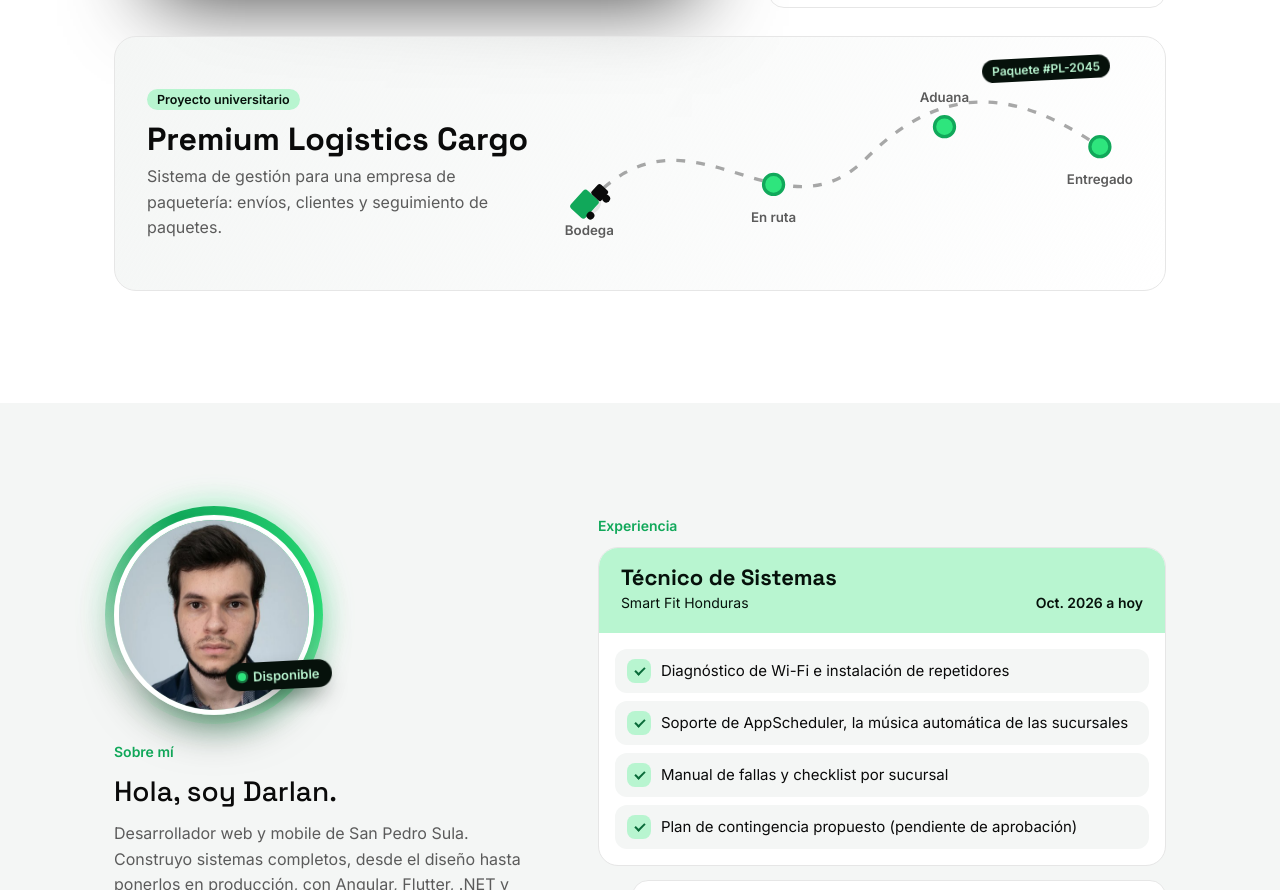
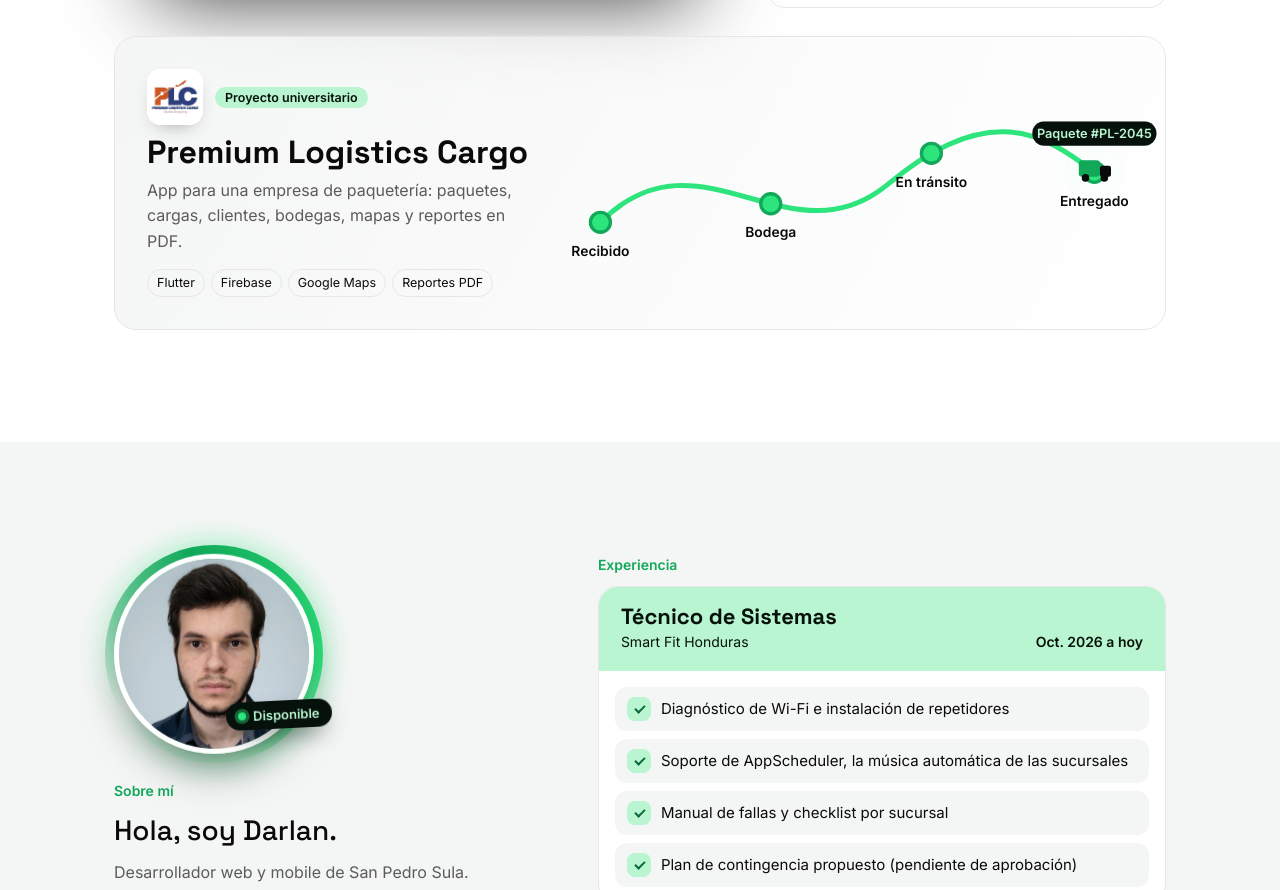
Before and after one commit to Darlangas17/Darlangas17.github.io, a plain HTML site: page index.html in a window 1280 px wide. Shown: the part 1553-2443 px from the top of the page. Drawn offline with Linux system fonts and the light colour scheme; animation ran at ten frames a second.

Commit message:
Ruta de Premium Logistics sincronizada, logo y tecnologías reales
Co-Authored-By: Claude Opus 5.5 <noreply@anthropic.com>
Claude-Session: https://claude.ai/code/session_01L6GCbx1QmLz1CjhBeFtxUN

```diff
--- a/index.html
+++ b/index.html
@@ -238,19 +238,19 @@ footer{color:var(--soft);font-size:13px;padding:28px 0 40px;text-align:center}
 .plc p{margin:0;color:var(--soft)}
 .route{position:relative;color:var(--ink)}
 .route svg{width:100%;height:auto;display:block;overflow:visible}
-.rdone{stroke-dasharray:1;stroke-dashoffset:1;animation:draw 6s ease-in-out infinite}
-@keyframes draw{0%{stroke-dashoffset:1}80%,100%{stroke-dashoffset:0}}
-.stop circle{fill:var(--bg);stroke:var(--line);stroke-width:3;transition:fill .3s}
-.stop text{font:600 12px Inter;fill:var(--soft);text-anchor:middle}
-.stop{animation:stopon 6s infinite}
-.s1{animation-delay:0s}.s2{animation-delay:1.3s}.s3{animation-delay:2.9s}.s4{animation-delay:4.6s}
-@keyframes stopon{0%,4%{--x:0}5%,95%{--x:1}}
-.s1 circle,.s2 circle,.s3 circle,.s4 circle{animation:dotlit 6s infinite;animation-delay:inherit}
-@keyframes dotlit{0%,3%{fill:var(--bg);stroke:var(--line)}6%,92%{fill:#2ee57d;stroke:#11a85a}100%{fill:var(--bg);stroke:var(--line)}}
-.truck{offset-path:path("M30 120 C120 20, 200 160, 280 80 S 430 30, 490 70");offset-rotate:auto;animation:drive 6s ease-in-out infinite}
-.truck rect,.truck circle{fill:var(--ink)}.truck rect:first-child{fill:#11a85a}
-@keyframes drive{0%{offset-distance:0%}80%,100%{offset-distance:100%}}
-.pk{position:absolute;right:4%;top:0;font:600 12px Inter;background:var(--night);color:var(--mint);padding:4px 10px;border-radius:99px;animation:bob 4s ease-in-out infinite}
+.plchead{display:flex;align-items:center;gap:12px}
+.plchead img{width:56px;height:56px;border-radius:14px;object-fit:cover;box-shadow:0 8px 20px -10px #0006;background:#fff}
+.plc .chips{margin-top:14px}
+#rsvg{width:100%;height:auto;display:block;overflow:visible}
+.rs circle{fill:var(--bg);stroke:currentColor;stroke-opacity:.3;stroke-width:3;transition:fill .35s,stroke .35s,r .35s}
+.rs text{font:600 12.5px Inter;fill:var(--soft);text-anchor:middle;transition:fill .35s}
+.rs.on circle{fill:#2ee57d;stroke:#11a85a;stroke-opacity:1}
+.rs.on text{fill:var(--ink)}
+.rs .halo2{fill:none;stroke:#2ee57d;stroke-width:2;opacity:0}
+.rs.hit .halo2{animation:hitring .9s ease-out}
+@keyframes hitring{from{opacity:.9;r:9px}to{opacity:0;r:26px}}
+.tagbg{fill:light-dark(#06110b,#b8f5d0)}.tagtx{fill:light-dark(#b8f5d0,#06110b)}:root[data-theme=dark] .tagbg{fill:#b8f5d0}:root[data-theme=dark] .tagtx{fill:#06110b}:root[data-theme=light] .tagbg{fill:#06110b}:root[data-theme=light] .tagtx{fill:#b8f5d0}
+#rtruck .cab{fill:var(--ink)}#rtruck .wh{fill:var(--ink)}
 @media(max-width:800px){.plc{grid-template-columns:minmax(0,1fr)}}
 /* línea de tiempo y logros mejorados */
 .tl{padding-left:34px;margin-top:14px;gap:12px}
@@ -340,18 +340,15 @@ footer{color:var(--soft);font-size:13px;padding:28px 0 40px;text-align:center}
     <div class="list" id="list"></div>
   </div>
   <article class="plc rv">
-    <div class="plctxt"><span class="pbadge">Proyecto universitario</span><h3>Premium Logistics Cargo</h3><p>Sistema de gestión para una empresa de paquetería: envíos, clientes y seguimiento de paquetes.</p></div>
+    <div class="plctxt"><div class="plchead"><img src="plc-logo.jpg" alt="Logo de Premium Logistics Cargo" width="56" height="56"><span class="pbadge">Proyecto universitario</span></div><h3>Premium Logistics Cargo</h3><p>App para una empresa de paquetería: paquetes, cargas, clientes, bodegas, mapas y reportes en PDF.</p><div class="chips"><span>Flutter</span><span>Firebase</span><span>Google Maps</span><span>Reportes PDF</span></div></div>
     <div class="route" aria-hidden="true">
-      <svg viewBox="0 0 520 170" preserveAspectRatio="xMidYMid meet">
-        <path id="rpath" d="M30 120 C120 20, 200 160, 280 80 S 430 30, 490 70" fill="none" stroke="currentColor" stroke-width="3" stroke-dasharray="8 10" opacity=".35"/>
-        <path d="M30 120 C120 20, 200 160, 280 80 S 430 30, 490 70" fill="none" stroke="#2ee57d" stroke-width="4" stroke-linecap="round" class="rdone" pathLength="1"/>
-        <g class="stop s1"><circle cx="30" cy="120" r="9"/><text x="30" y="150">Bodega</text></g>
-        <g class="stop s2"><circle cx="196" cy="104" r="9"/><text x="196" y="138">En ruta</text></g>
-        <g class="stop s3"><circle cx="350" cy="52" r="9"/><text x="350" y="30">Aduana</text></g>
-        <g class="stop s4"><circle cx="490" cy="70" r="9"/><text x="490" y="104">Entregado</text></g>
-        <g class="truck"><rect x="-17" y="-11" width="22" height="18" rx="3"/><rect x="5" y="-5" width="12" height="12" rx="2"/><circle cx="-10" cy="9" r="3.5"/><circle cx="11" cy="9" r="3.5"/></g>
+      <svg viewBox="0 0 520 190" id="rsvg">
+        <path id="rbase" d="M40 130 C 130 40, 210 170, 300 95 S 440 50, 485 85" fill="none" stroke="currentColor" stroke-width="3" stroke-dasharray="7 9" opacity=".28" stroke-linecap="round"/>
+        <path id="rtrail" d="M40 130 C 130 40, 210 170, 300 95 S 440 50, 485 85" fill="none" stroke="#2ee57d" stroke-width="4.5" stroke-linecap="round"/>
+        <g id="rstops"></g>
+        <g id="rtruck"><g transform="translate(-14,-11)"><rect width="19" height="15" rx="3" fill="#11a85a"/><rect x="19" y="5" width="10" height="10" rx="2" class="cab"/><circle cx="6" cy="16" r="3.4" class="wh"/><circle cx="23" cy="16" r="3.4" class="wh"/></g></g>
+        <g id="rtag"><rect x="-56" y="-46" width="112" height="22" rx="11" class="tagbg"/><text x="0" y="-31" text-anchor="middle" class="tagtx" font-size="11.5" font-weight="600" font-family="Inter">Paquete #PL-2045</text></g>
       </svg>
-      <span class="pk">Paquete #PL-2045</span>
     </div>
   </article>
 </div></section>
@@ -462,6 +459,18 @@ st.addEventListener('click',()=>{const on=slides.querySelector('img.on')||phones
 lb.addEventListener('click',e=>{if(e.target!==lbImg)lb.classList.remove('open')});
 addEventListener('keydown',e=>{if(e.key==='Escape')lb.classList.remove('open')});
 
+
+/* ruta de Premium Logistics sincronizada */
+{const path=document.getElementById('rbase'),trail=document.getElementById('rtrail'),truck=document.getElementById('rtruck'),tag=document.getElementById('rtag'),sg=document.getElementById('rstops');
+ const Ltot=path.getTotalLength(),names=[["Recibido",0,1],["Bodega",.34,1],["En tránsito",.67,1],["Entregado",1,1]];
+ trail.style.strokeDasharray=Ltot;trail.style.strokeDashoffset=Ltot;
+ sg.innerHTML=names.map(([n,t,side])=>{const pt=path.getPointAtLength(Ltot*t);return `<g class="rs"><circle class="halo2" cx="${pt.x}" cy="${pt.y}" r="9"/><circle cx="${pt.x}" cy="${pt.y}" r="9"/><text x="${pt.x}" y="${pt.y+(side>0?30:-18)}">${n}</text></g>`}).join('');
+ const gs=[...sg.children];
+ function place(t){const l=Ltot*t,pt=path.getPointAtLength(l),pt2=path.getPointAtLength(Math.min(Ltot,l+1)),ang=Math.atan2(pt2.y-pt.y,pt2.x-pt.x)*180/Math.PI;
+   truck.setAttribute('transform',`translate(${pt.x},${pt.y}) rotate(${ang})`);tag.setAttribute('transform',`translate(${pt.x},${pt.y})`);trail.style.strokeDashoffset=Ltot*(1-t);
+   gs.forEach((g,i)=>{const on=t>=names[i][1]-.001;if(on&&!g.classList.contains('on')){g.classList.add('on','hit');setTimeout(()=>g.classList.remove('hit'),900)}if(!on)g.classList.remove('on')})}
+ if(reduce){place(1)}else{const D=7000,MOVE=.78;let t0=null;const ease=x=>x<.5?2*x*x:1-Math.pow(-2*x+2,2)/2;
+   const f=ts=>{if(!t0)t0=ts;let k=((ts-t0)%D)/D;place(k<MOVE?ease(k/MOVE):1);requestAnimationFrame(f)};requestAnimationFrame(f)}}
 /* sobre mí */
 $('wins').innerHTML=["Diagnóstico de Wi-Fi e instalación de repetidores","Soporte de AppScheduler, la música automática de las sucursales","Manual de fallas y checklist por sucursal","Plan de contingencia propuesto (pendiente de aprobación)"].map((t,i)=>`<li style="--i:${i}">${t}</li>`).join('');
 $('tl').innerHTML=[["Desarrollador freelance","JTX Electrical","Por proyecto"],["Servicio al Cliente","IntouchCX","2022 a 2023"],["Práctica en Electrónica","Honduras Electrical Distribution System","2021"]].map(([a,b,c],i)=>`<div class="jb rv" style="--d:${i*.12}s;--dx:-30px"><div><h3>${a}</h3><small>${b}</small></div><span>${c}</span></div>`).join('');
```
Also changed, not shown: plc-logo.jpg (added).
